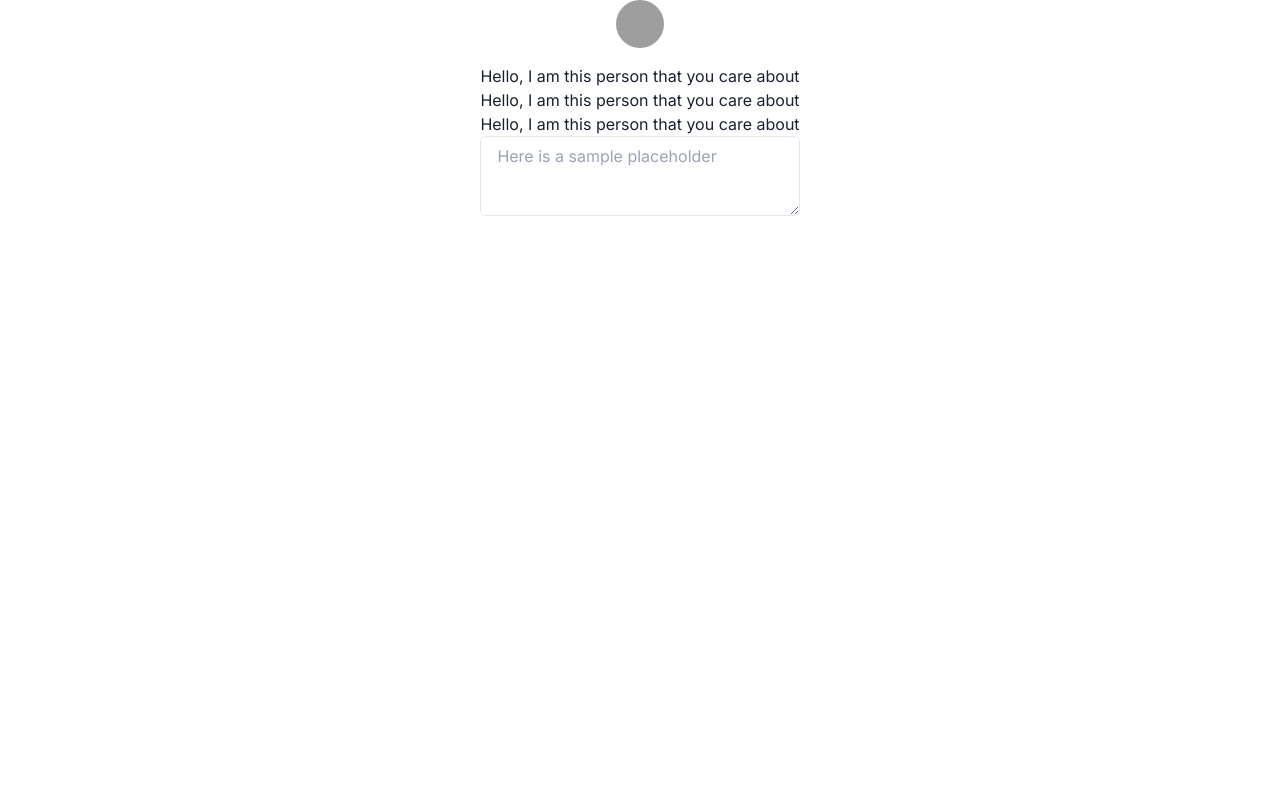
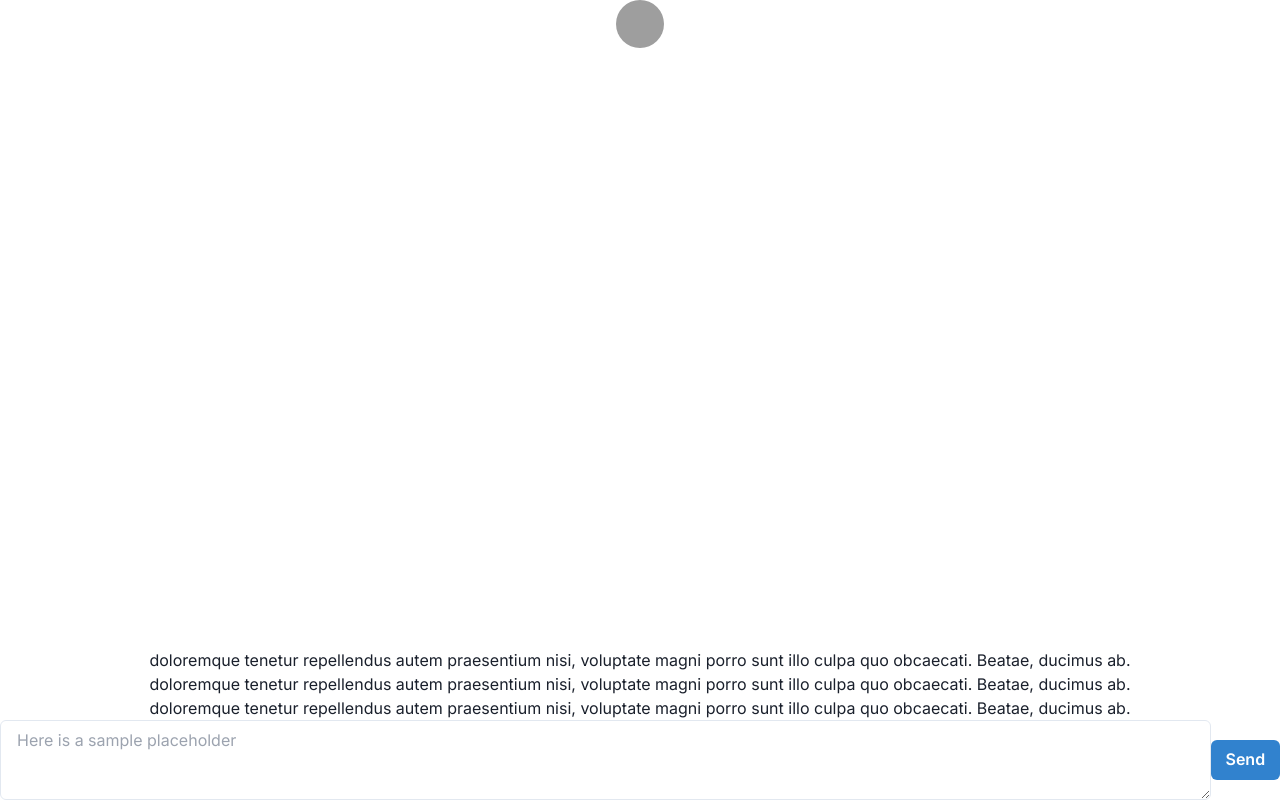
Before and after one commit to oderanwosu/starai_2023hackathon, a Next.js app: page /1 in a window 1280 px wide. Built offline with nearby package versions, Linux system fonts and the light colour scheme; grey boxes are pictures that could not be loaded.

Commit message:
created chatbot page

```diff
--- a/package.json
+++ b/package.json
@@ -16,6 +16,7 @@
     "@types/react": "18.2.14",
     "@types/react-dom": "18.2.6",
     "autoprefixer": "10.4.14",
+    "dotenv": "^16.3.1",
     "eslint": "8.43.0",
     "eslint-config-next": "13.4.7",
     "framer-motion": "^10.12.17",
--- a/src/app/(home)/[userID]/page.tsx
+++ b/src/app/(home)/[userID]/page.tsx
@@ -3,6 +3,7 @@ import Image from "next/image";
 import styles from "./page.module.css";
 import {
   Avatar,
+  Button,
   Center,
   ChakraBaseProvider,
   ChakraProvider,
@@ -17,9 +18,9 @@ import {
 export default function ChatBotPage() {
   return (
     <ChakraProvider>
-      <main className="overflow-hidden">
+      {/* <main className="overflow-hidden">
         <Grid gap={4}>
-          <GridItem colSpan={1}>
+          <GridItem>
             <Center>
               <Wrap>
                 <WrapItem>
@@ -31,19 +32,59 @@ export default function ChatBotPage() {
               </Wrap>
             </Center>
           </GridItem>
+          <GridItem>
+            <GridItem colSpan={3}>
+              <Center>
+                <Grid>
+                  <h1>Hello, I am this person that you care about</h1>
+                  <h1>Hello, I am this person that you care about</h1>
+                  <h1>Hello, I am this person that you care about</h1>
+                </Grid>
+              </Center>
+            </GridItem>
+          </GridItem>
+        </Grid>
+      </main> */}
+      <main>
+
+          {/* header */}
+          <div>
           <Center>
-            <GridItem colSpan={3}>
-              <h1>Hello, I am this person that you care about</h1>
-              <h1>Hello, I am this person that you care about</h1>
-              <h1>Hello, I am this person that you care about</h1>
-              <GridItem>
-                <Textarea placeholder='Here is a sample placeholder' />
-            </GridItem>
+              <Wrap>
+                <WrapItem>
+                  <Avatar
+                    name="Dan Abrahmov"
+                    src="https://bit.ly/dan-abramov"
+                  />
+                </WrapItem>
+              </Wrap>
+            </Center>
+          </div>
 
-            </GridItem>
-          </Center>
-        </Grid>
+          <div className="fixed bottom-0 w-full ">
+                {/* text body */}
+            <Center>
+            <Grid>
+                <GridItem>
+                    <h1> doloremque tenetur repellendus autem praesentium nisi, voluptate magni porro sunt illo culpa quo obcaecati. Beatae, ducimus ab.</h1>
+                </GridItem>
+                <GridItem>
+                    <h1> doloremque tenetur repellendus autem praesentium nisi, voluptate magni porro sunt illo culpa quo obcaecati. Beatae, ducimus ab.</h1>
+                </GridItem>
+                <GridItem>
+                    <h1> doloremque tenetur repellendus autem praesentium nisi, voluptate magni porro sunt illo culpa quo obcaecati. Beatae, ducimus ab.</h1>
+                </GridItem>
+            </Grid>
+            </Center>
+            {/*text body area */}
+            <Center>
+            <Textarea placeholder="Here is a sample placeholder" />
+            <Button colorScheme='blue'>Send</Button>
+            </Center>
+          </div>
+
       </main>
+
     </ChakraProvider>
   );
 }
```
Also changed, not shown: 2 other files (tests, documents, lock files or other folders).
